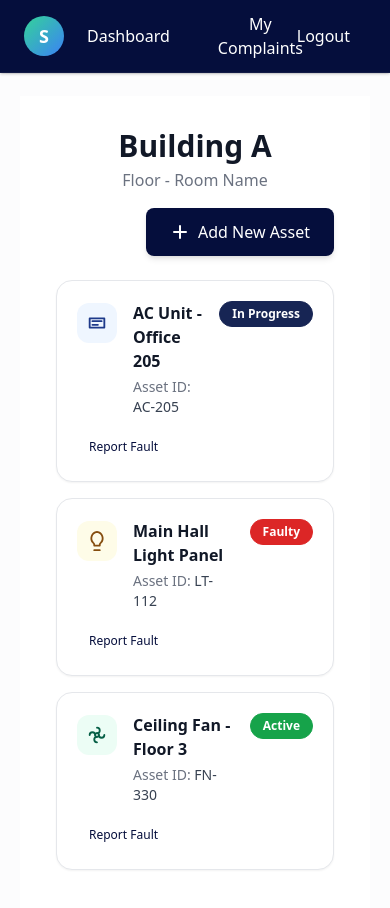
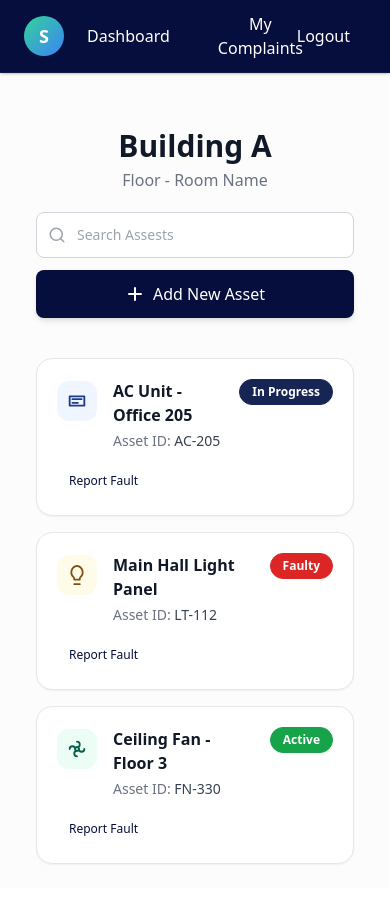
Before and after one commit to DilmiMadumalkaa/React_QR_Scanner, a React (Create React App) app: page /location in a window 390 px wide. Shown: the top 908 px of the page. Built offline with nearby package versions, Linux system fonts and the light colour scheme; no server answers; sample sign-in values are in the browser's storage.

Commit message:
Location page responsive

```diff
--- a/package.json
+++ b/package.json
@@ -12,6 +12,7 @@
     "axios": "^1.5.0",
     "firebase": "^10.11.0",
     "html5-qrcode": "^2.3.8",
+    "lucide-react": "^0.562.0",
     "react": "^18.2.0",
     "react-dom": "^18.2.0",
     "react-icons": "^5.5.0",
--- /dev/null
+++ b/src/components/assests/AssestSearchBar.jsx
@@ -0,0 +1,24 @@
+import { Search } from "lucide-react";
+
+export default function AssestSearchBar() {
+  return (
+    <div className="w-full max-w-md">
+      <div className="relative">
+        {/* Search Icon */}
+        <Search
+          className="absolute left-3 top-1/2 -translate-y-1/2 text-gray-400 items-center"
+          size={18}
+        />
+
+        {/* Input */}
+        <input
+          type="text"
+          placeholder="Search Assests"
+          className="w-full rounded-lg border border-gray-300 bg-white py-3 pl-10 pr-4 text-sm
+                     focus:border-gray-300 focus:outline-none focus:ring-2 focus:ring-gray-100
+                     transition"
+        />
+      </div>
+    </div>
+  );
+}
--- a/src/pages/LocationPage.jsx
+++ b/src/pages/LocationPage.jsx
@@ -3,11 +3,11 @@ import AssetList from "../components/assests/AssetList";
 import Navbar from "../components/common/navbar";
 import { useAuth } from "../services/authService";
 import { useNavigate } from "react-router-dom";
+import AssestSearchBar from "../components/assests/AssestSearchBar";
 
 export default function LocationPage() {
   const { logout, user } = useAuth();
-  const navigate= useNavigate();
-
+  const navigate = useNavigate();
 
   const assets = [
     {
@@ -34,11 +34,10 @@ export default function LocationPage() {
   ];
 
   return (
-
-    <div className="min-h-screen bg-white overflow-hidden relative text-gray-800">
+    <div className="relative text-gray-800">
       {/* Navbar */}
       <Navbar logout={logout} user={user} />
-      <main className="pt-2 justify-center relative z-10 mx-5">
+      <main className="pt-2 justify-center relative z-10">
         <div className="px-4 sm:px-6 py-6">
           <h1 className="text-3xl font-bold text-gray-900 text-center">
             Building A
@@ -47,26 +46,40 @@ export default function LocationPage() {
             Floor - Room Name
           </p>
 
+          <div className="relative mt-5 flex flex-col gap-2">
+            {/* Search Bar */}
+            <div className="w-full sm:max-w-sm sm:absolute sm:left-1/2 sm:-translate-x-1/2">
+              <AssestSearchBar />
+            </div>
+
             {/* Add New Asset Button */}
-        <div className="flex justify-end mt-4">
+            <div className="mt-1 flex justify-center sm:mt-0 sm:justify-end">
               <button
-            onClick={() => navigate('/add-asset')}
-            className="inline-flex items-center gap-2 px-6 py-3 bg-[#050E3C] text-white rounded-lg hover:bg-[#050E3C]/90 transition-all font-medium shadow-md hover:shadow-lg active:scale-95"
+                onClick={() => navigate("/add-asset")}
+                className="w-full sm:w-auto inline-flex items-center justify-center gap-2 px-6 py-3 bg-[#050E3C] text-white rounded-lg hover:bg-[#050E3C]/90 transition-all font-medium shadow-md hover:shadow-lg active:scale-95"
               >
-            <svg xmlns="http://www.w3.org/2000/svg" className="h-5 w-5" viewBox="0 0 20 20" fill="currentColor">
-              <path fillRule="evenodd" d="M10 3a1 1 0 011 1v5h5a1 1 0 110 2h-5v5a1 1 0 11-2 0v-5H4a1 1 0 110-2h5V4a1 1 0 011-1z" clipRule="evenodd" />
+                <svg
+                  xmlns="http://www.w3.org/2000/svg"
+                  className="h-5 w-5"
+                  viewBox="0 0 20 20"
+                  fill="currentColor"
+                >
+                  <path
+                    fillRule="evenodd"
+                    d="M10 3a1 1 0 011 1v5h5a1 1 0 110 2h-5v5a1 1 0 11-2 0v-5H4a1 1 0 110-2h5V4a1 1 0 011-1z"
+                    clipRule="evenodd"
+                  />
                 </svg>
                 Add New Asset
               </button>
             </div>
+          </div>
 
-          <div className="mt-6">
+          <div className="mt-10">
             <AssetList assets={assets} basePath="/logfault" />
           </div>
         </div>
       </main>
     </div>
-
-
   );
 }
```
Also changed, not shown: 1 other file (tests, documents, lock files or other folders). Lines whose indentation alone changed are shown as unchanged.
